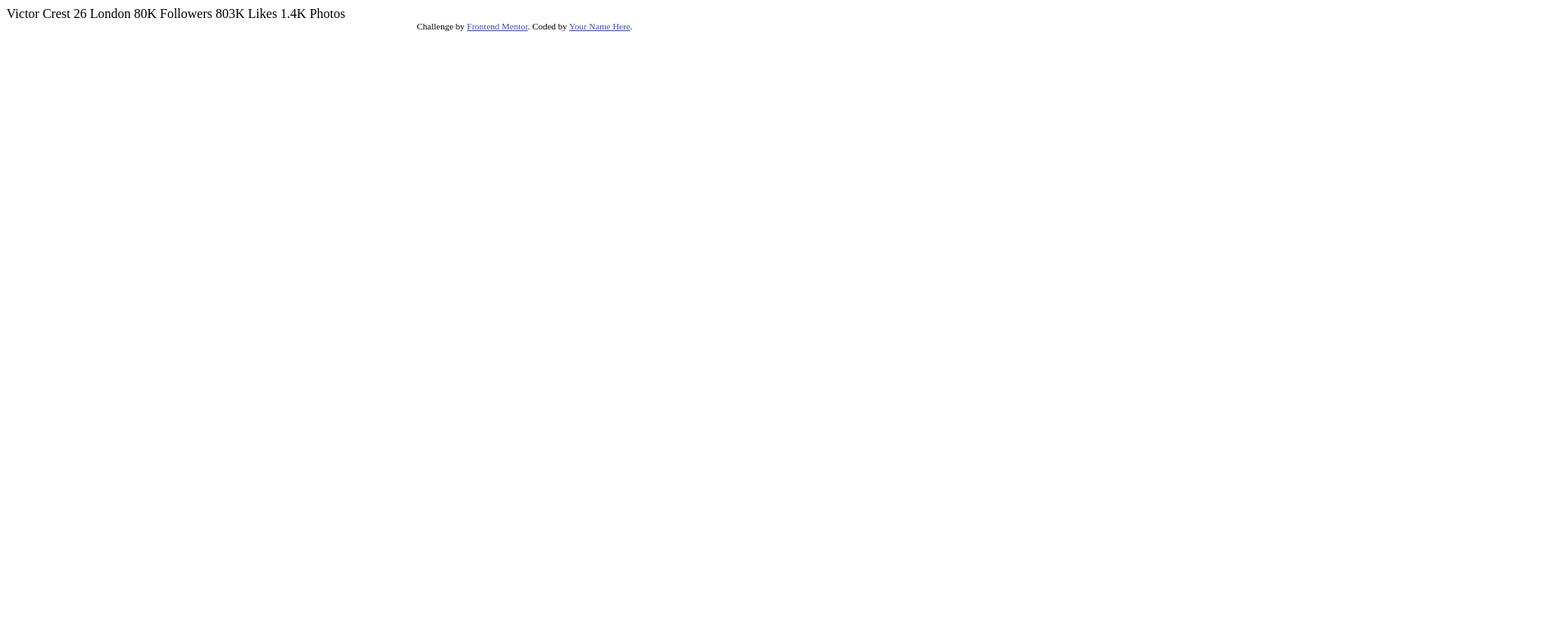
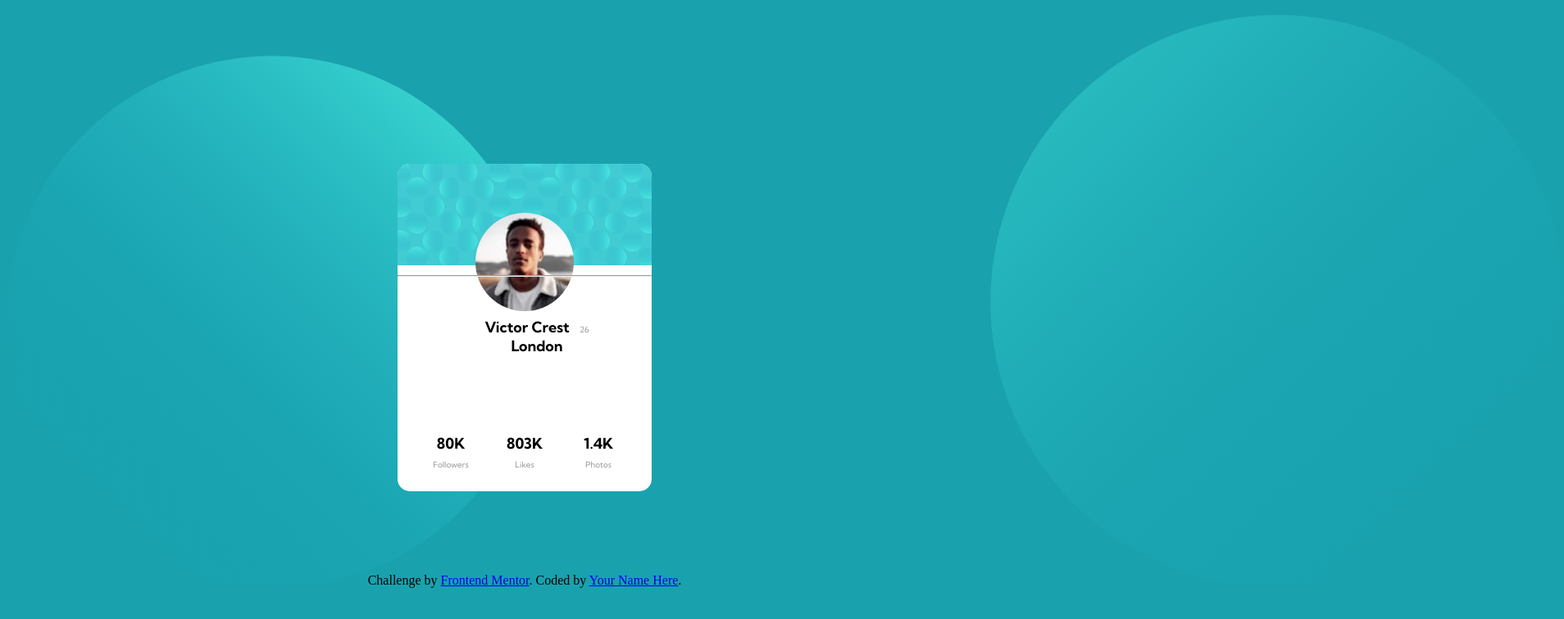
Before and after one commit to justin-xia15/Profile-card-component, a plain HTML site: page index.html in a window 1280 px wide. Shown: the whole page at 82% size, 1908 px wide, since content can reach past the window. Drawn offline with Linux system fonts and the light colour scheme.

Commit message:
Challenge completed

```diff
--- a/index.html
+++ b/index.html
@@ -5,28 +5,53 @@
   <meta name="viewport" content="width=device-width, initial-scale=1.0"> <!-- displays site properly based on user's device -->
 
   <link rel="icon" type="image/png" sizes="32x32" href="./images/favicon-32x32.png">
+  <link rel="preconnect" href="https://fonts.gstatic.com">
+  <link href="https://fonts.googleapis.com/css2?family=Kumbh+Sans:wght@400;700&display=swap" rel="stylesheet">
+  <link rel="stylesheet" href="/css/styles.css">
 
   <title>Frontend Mentor | Profile card component</title>
 
-  <!-- Feel free to remove these styles or customise in your own stylesheet 👍 -->
-  <style>
-    .attribution { font-size: 11px; text-align: center; }
-    .attribution a { color: hsl(228, 45%, 44%); }
-  </style>
 </head>
 <body>
-  Victor Crest
-  26
-  London
 
+  <img class="bottom-pattern"src="images/bg-pattern-bottom.svg" alt="bottom pattern">
+  <img class="top-pattern"src="images/bg-pattern-top.svg" alt="top pattern">
+
+<div class="card">
+  <img class="card-pattern"src="images/bg-pattern-card.svg" alt="card pattern">
+  <img class="image"src="images/image-victor.jpg" alt="Victor">
+<div class="card-text">
+<div class="name">
+   Victor Crest &nbsp; <span class="age">26</span>
+</div>
+
+
+  <div class="location">
+    London
+  </div>
+</div>
+
+<div class="division">
+  <hr>
+</div>
+
+  <div class="followers">
   80K
-  Followers
+  <span>Followers</span>
+  </div>
 
+  <div class="likes">
   803K
-  Likes
+  <span>Likes</span>
+  </div>
 
-  1.4K
-  Photos
+  <div class="photos">
+    1.4K
+    <span>Photos</span>
+  </div>
+
+</div>
+
   <div class="attribution">
     Challenge by <a href="https://www.frontendmentor.io?ref=challenge" target="_blank">Frontend Mentor</a>.
     Coded by <a href="#">Your Name Here</a>.
```
